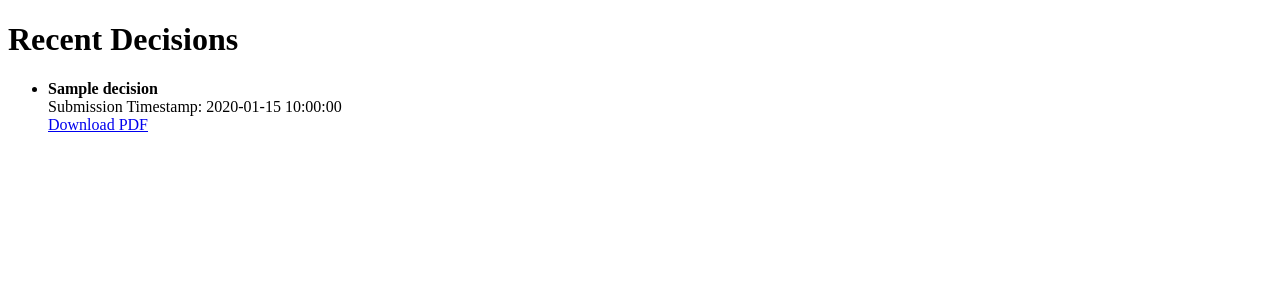
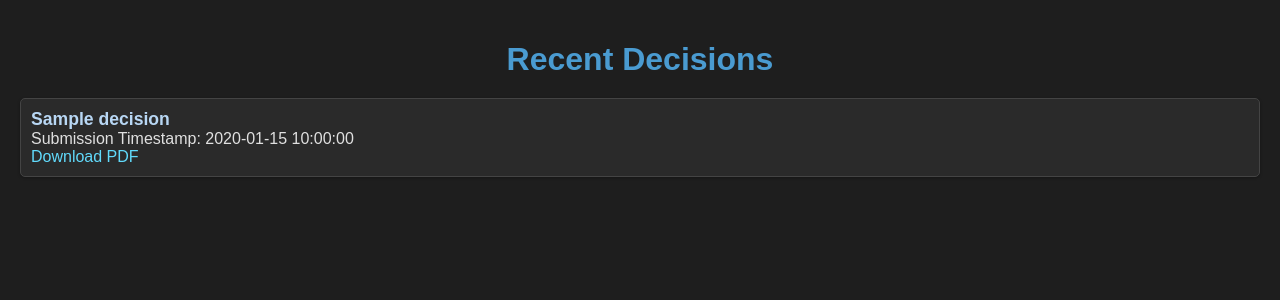
Before and after one commit to iraklisangeloudis/GovDecisions, a Flask app: template templates/index.html in a window 1280 px wide. Shown: the top 300 px of the page. Run offline with Flask 3, Linux system fonts and the light colour scheme; the template is opened without the code that fills it: most values are stand-ins (such as "Sample title", 1, 10 or a date in 2020).

Commit message:
Add styling with css

```diff
--- /dev/null
+++ b/static/styles.css
@@ -0,0 +1,42 @@
+body {
+    font-family: Arial, sans-serif;
+    margin: 0;
+    padding: 20px;
+    background-color: #1e1e1e;
+    color: #e0e0e0;
+}
+
+h1 {
+    text-align: center;
+    font-size: 2em;
+    margin-bottom: 20px;
+    color: #4a9bd1;
+}
+
+ul {
+    list-style-type: none;
+    padding: 0;
+}
+
+li {
+    background-color: #2a2a2a;
+    border: 1px solid #444;
+    padding: 10px;
+    margin-bottom: 10px;
+    border-radius: 5px;
+    box-shadow: 0 1px 3px rgba(0, 0, 0, 0.3);
+}
+
+a {
+    color: #61dafb;
+    text-decoration: none;
+}
+
+a:hover {
+    text-decoration: underline;
+}
+
+strong {
+    font-size: 1.1em;
+    color: #b8d7f4;
+}
--- a/templates/index.html
+++ b/templates/index.html
@@ -5,6 +5,7 @@
     <meta http-equiv="X-UA-Compatible" content="IE=edge">
     <meta name="viewport" content="width=device-width, initial-scale=1.0">
     <title>Recent Decisions</title>
+    <link rel="stylesheet" href="{{ url_for('static', filename='styles.css') }}">
 </head>
 <body>
     <h1>Recent Decisions</h1>
```
